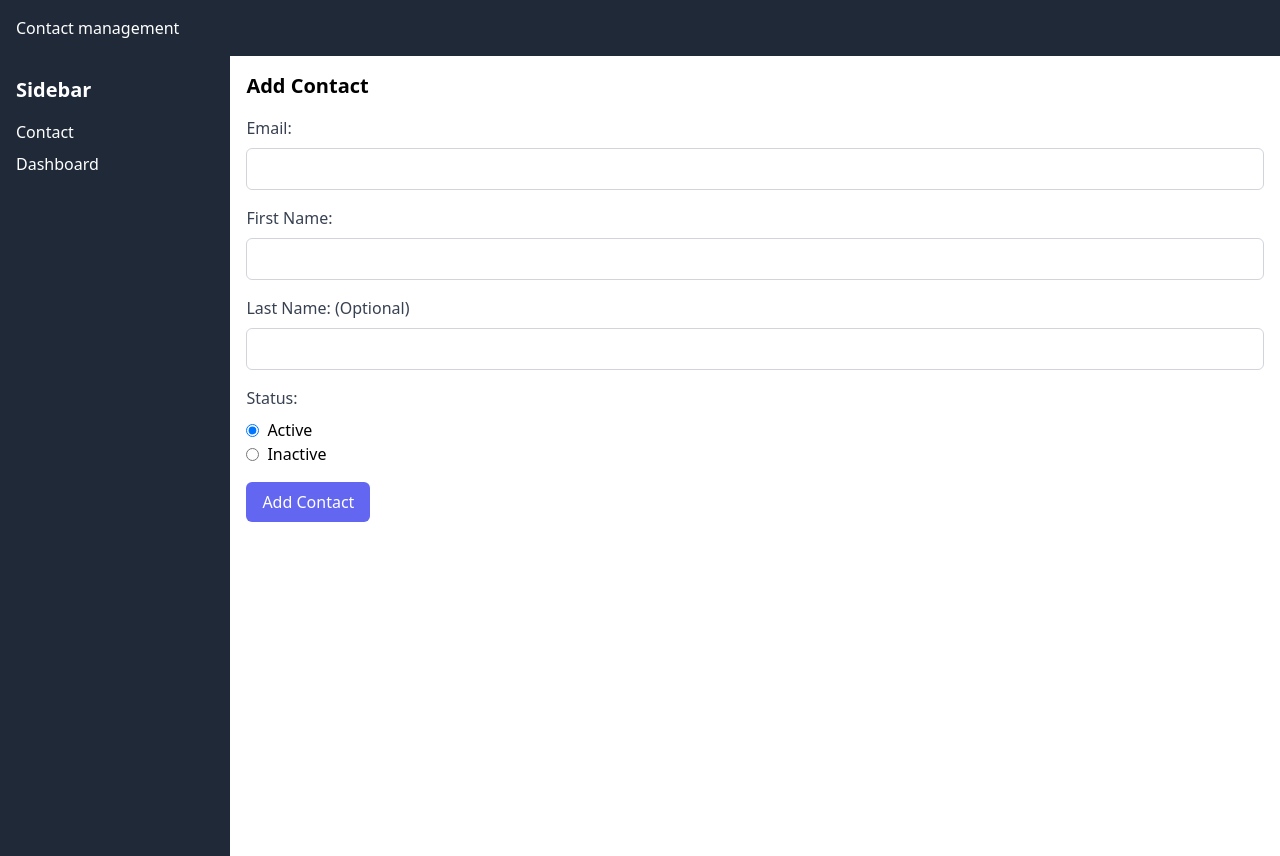
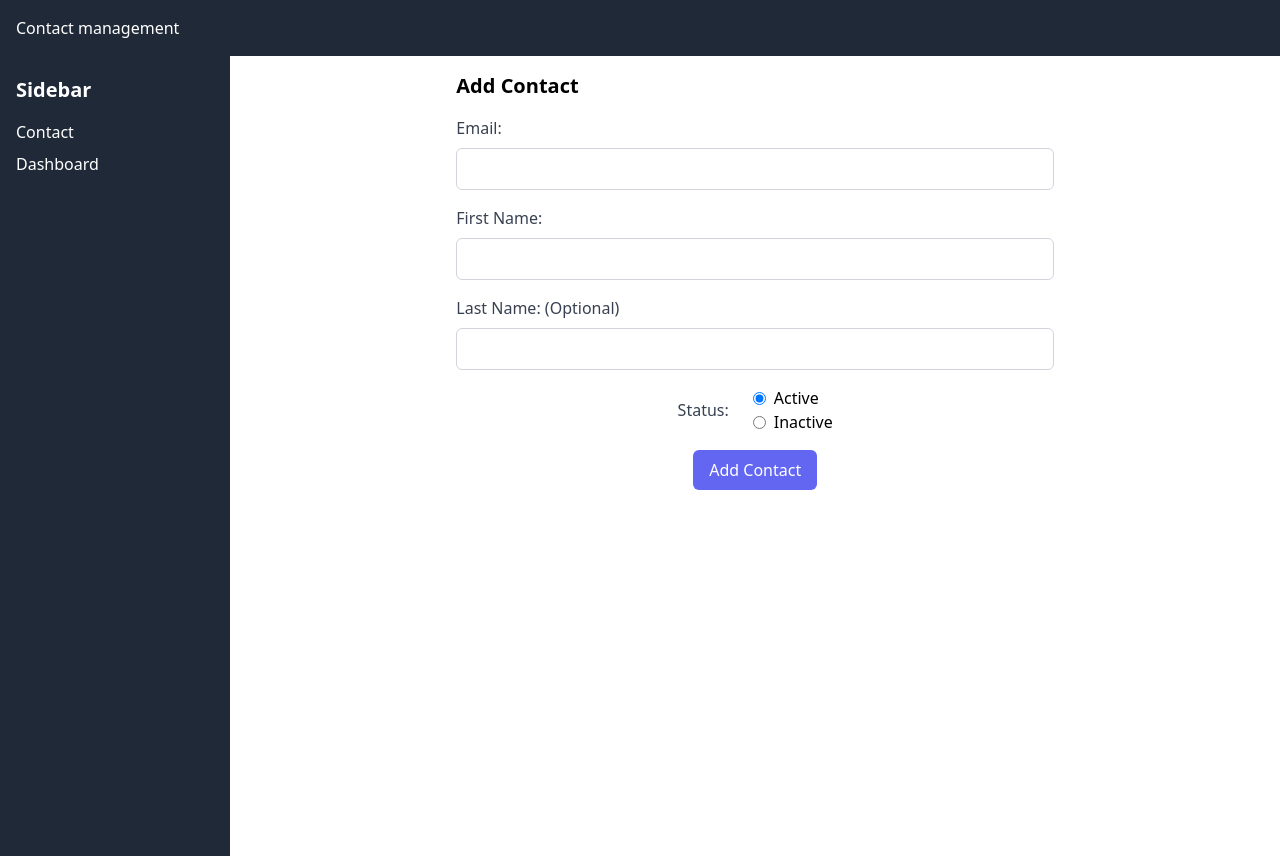
Before and after one commit to Rishabh3007/contact-management, a React (Create React App) app: page /create in a window 1280 px wide. Built offline with nearby package versions, Linux system fonts and the light colour scheme.

Commit message:
updated css

```diff
--- a/src/layout/Layout.tsx
+++ b/src/layout/Layout.tsx
@@ -9,7 +9,7 @@ function Layout() {
         <Header />
         <div className="flex h-screen">
         <Sidebar />
-        <div className='flex-grow'>
+        <div className='flex-grow overflow-y-auto'>
         <Outlet/>
         </div>
         </div>
--- a/src/layout/Sidebar.tsx
+++ b/src/layout/Sidebar.tsx
@@ -8,7 +8,7 @@ function Sidebar() {
 
 
   return (
-    <div className={`absolute sm:relative sm:top-0 sm:left-0 h-screen w-40 sm:w-[18%] z-50 bg-gray-800 transition duration-300 ease-in-out transform ${isSidebarOpen ? '-translate-x-full' : '-translate-x-0'} sm:translate-x-0`}>
+    <div className={`absolute sm:relative sm:top-0 sm:left-0 min-h-full w-40 sm:w-[18%] z-50 bg-gray-800 transition duration-300 ease-in-out transform ${isSidebarOpen ? '-translate-x-full' : '-translate-x-0'} sm:translate-x-0`}>
       <div className="flex flex-col h-full pt-5 px-4">
         <h1 className="text-xl font-bold text-white mb-4">Sidebar</h1>
         <ul className="space-y-2">
--- a/src/pages/Contact.tsx
+++ b/src/pages/Contact.tsx
@@ -12,14 +12,14 @@ function Contact() {
   return (
     <>
       <div className="flex flex-col items-center">
+        <Link to="/create" className="text-white">
         <button
           type="button"
-          className="bg-indigo-500 text-white px-4 py-2 rounded-md hover:bg-indigo-600 w-3/12 mt-2"
+          className="bg-blue-500 hover:bg-blue-700 text-white font-bold py-2 px-4 rounded-md shadow-sm mt-4"
         >
-          <Link to="/create" className="text-white">
             Add Contact
+        </button>
           </Link>
-        </button>
         {contacts.length > 0 ? (
           <div className="mt-4 grid justify-center grid-cols-2 gap-4 md:grid-cols-3 lg:grid-cols-4 ">
             {/* Responsive grid for cards */}
@@ -54,7 +54,7 @@ function Contact() {
             ))}
           </div>
         ) : (
-          <div className="">
+          <div className="border-solid border-2 rounded-md mt-4 p-2">
             <p>No contact found</p>
             <p>Please Add contact from Create Contact Button</p>
           </div>
--- a/src/pages/CreateContact.tsx
+++ b/src/pages/CreateContact.tsx
@@ -1,6 +1,9 @@
-import React, { useState } from 'react';
-import { useDispatch } from 'react-redux';
-import { addContact, updateContact } from '../lib/features/contact/contactSlice';
+import React, { useState } from "react";
+import { useDispatch } from "react-redux";
+import {
+  addContact,
+  updateContact,
+} from "../lib/features/contact/contactSlice";
 
 interface Contact {
   id: string;
@@ -10,12 +13,18 @@ interface Contact {
   isActive: boolean;
 }
 
-function CreateContact({ initialData, isUpdateMode } : { initialData?: Contact, isUpdateMode?: boolean}) {
+function CreateContact({
+  initialData,
+  isUpdateMode,
+}: {
+  initialData?: Contact;
+  isUpdateMode?: boolean;
+}) {
   const initialState: Contact = {
-        id: '',
-        email: '',
-        firstName: '',
-        lastName: '',
+    id: "",
+    email: "",
+    firstName: "",
+    lastName: "",
     isActive: true,
   };
   const data = initialData || initialState;
@@ -25,12 +34,17 @@ function CreateContact({ initialData, isUpdateMode } : { initialData?: Contact,
 
   const dispatch = useDispatch();
 
-  const handleChange = (event: React.ChangeEvent<HTMLInputElement | HTMLTextAreaElement>) => {
+  const handleChange = (
+    event: React.ChangeEvent<HTMLInputElement | HTMLTextAreaElement>
+  ) => {
     // setFormData({ ...formData, [event.target.name]: event.target.value });
-    if (event.target.type === 'radio') {
-        setFormData({...formData, [event.target.name]: event.target.value === 'true' });
+    if (event.target.type === "radio") {
+      setFormData({
+        ...formData,
+        [event.target.name]: event.target.value === "true",
+      });
     } else {
-        setFormData({...formData, [event.target.name]: event.target.value });
+      setFormData({ ...formData, [event.target.name]: event.target.value });
     }
   };
 
@@ -41,15 +55,15 @@ function CreateContact({ initialData, isUpdateMode } : { initialData?: Contact,
     let isValid = true;
 
     if (!formData.email) {
-      validationErrors.email = 'Email is required';
+      validationErrors.email = "Email is required";
       isValid = false;
     } else if (!/^[^\s@]+@[^\s@]+\.[^\s@]+$/.test(formData.email)) {
-      validationErrors.email = 'Invalid email format';
+      validationErrors.email = "Invalid email format";
       isValid = false;
     }
 
     if (!formData.firstName) {
-      validationErrors.firstName = 'First name is required';
+      validationErrors.firstName = "First name is required";
       isValid = false;
     }
 
@@ -57,7 +71,7 @@ function CreateContact({ initialData, isUpdateMode } : { initialData?: Contact,
 
     if (isValid) {
       // Generate 8-digit numeric ID, convert to string
-      let newId = '';
+      let newId = "";
       while (newId.length < 8) {
         newId += Math.floor(Math.random() * 10).toString(); // Generate random digits
       }
@@ -73,7 +87,7 @@ function CreateContact({ initialData, isUpdateMode } : { initialData?: Contact,
   };
 
   return (
-    <div className="container mx-auto p-4">
+    <div className="container mx-auto p-4 w-3/5">
       <h1 className="text-xl font-bold mb-4">Add Contact</h1>
       <form onSubmit={handleSubmit}>
         <div className="mb-4">
@@ -86,9 +100,13 @@ function CreateContact({ initialData, isUpdateMode } : { initialData?: Contact,
             name="email"
             value={formData.email}
             onChange={handleChange}
-            className={`w-full rounded-md border border-gray-300 px-3 py-2 focus:outline-none focus:ring-indigo-500 focus:border-indigo-500 ${errors.email ? 'border-red-500' : ''}`}
+            className={`w-full rounded-md border border-gray-300 px-3 py-2 focus:outline-none focus:ring-indigo-500 focus:border-indigo-500 ${
+              errors.email ? "border-red-500" : ""
+            }`}
           />
-          {errors.email && <p className="text-red-500 text-xs">{errors.email}</p>}
+          {errors.email && (
+            <p className="text-red-500 text-xs">{errors.email}</p>
+          )}
         </div>
         <div className="mb-4">
           <label htmlFor="firstName" className="block text-gray-700 mb-2">
@@ -100,9 +118,13 @@ function CreateContact({ initialData, isUpdateMode } : { initialData?: Contact,
             name="firstName"
             value={formData.firstName}
             onChange={handleChange}
-            className={`w-full rounded-md border border-gray-300 px-3 py-2 focus:outline-none focus:ring-indigo-500 focus:border-indigo-500 ${errors.firstName ? 'border-red-500' : ''}`}
+            className={`w-full rounded-md border border-gray-300 px-3 py-2 focus:outline-none focus:ring-indigo-500 focus:border-indigo-500 ${
+              errors.firstName ? "border-red-500" : ""
+            }`}
           />
-          {errors.firstName && <p className="text-red-500 text-xs">{errors.firstName}</p>}
+          {errors.firstName && (
+            <p className="text-red-500 text-xs">{errors.firstName}</p>
+          )}
         </div>
         <div className="mb-4">
           <label htmlFor="lastName" className="block text-gray-700 mb-2">
@@ -114,12 +136,19 @@ function CreateContact({ initialData, isUpdateMode } : { initialData?: Contact,
             name="lastName"
             value={formData.lastName}
             onChange={handleChange}
-            className={`w-full rounded-md border border-gray-300 px-3 py-2 focus:outline-none focus:ring-indigo-500 focus:border-indigo-500 ${errors.lastName ? 'border-red-500' : ''}`}
+            className={`w-full rounded-md border border-gray-300 px-3 py-2 focus:outline-none focus:ring-indigo-500 focus:border-indigo-500 ${
+              errors.lastName ? "border-red-500" : ""
+            }`}
           />
-            {errors.lastName && <p className="text-red-500 text-xs">{errors.lastName}</p>}
+          {errors.lastName && (
+            <p className="text-red-500 text-xs">{errors.lastName}</p>
+          )}
         </div>
-        <div className="mb-4">
-  <label className="block text-gray-700 mb-2">Status:</label>
+
+        <div className="mb-4 flex flex-row gap-6 justify-center">
+          <label className="block text-gray-700 my-auto">Status:</label>
+          <div className="flex flex-col">
+
           <div className="flex items-center">
             <input
               type="radio"
@@ -145,22 +174,26 @@ function CreateContact({ initialData, isUpdateMode } : { initialData?: Contact,
           <label htmlFor="inactive">Inactive</label>
           </div>
               </div>
-    {
-      !isUpdateMode ? (
+        </div>
+        <div className="flex justify-center">
+
+        {!isUpdateMode ? (
           <button
           type="submit"
-          className="bg-indigo-500 text-white px-4 py-2 rounded-md hover:bg-indigo-600" >
+          className="bg-indigo-500 text-white px-4 py-2 rounded-md hover:bg-indigo-600"
+          >
             Add Contact
           </button>
         ) : (
           <button
           type="button"
           onClick={handleUpdate}
-          className="bg-indigo-500 text-white px-4 py-2 rounded-md hover:bg-indigo-600" >
+          className="bg-indigo-500 text-white px-4 py-2 rounded-md hover:bg-indigo-600"
+          >
             Update
           </button>
-      )
-    }
+        )}
+        </div>
       </form>
     </div>
   );
--- a/src/pages/Dashboard.tsx
+++ b/src/pages/Dashboard.tsx
@@ -1,104 +1,3 @@
-// import React, { useEffect, useState } from "react";
-// import { useQuery } from "@tanstack/react-query";
-// import axios from "axios";
-// import { Line } from 'react-chartjs-2';
-
-// interface IChartData {
-//   labels: string[];
-//   datasets: {
-//     label: string;
-//     data: (any | null)[];
-//     borderColor: string;
-//     fill: false;
-//   }[];
-// }
-
-// function Dashboard() {
-//   const [chartData, setChartData] = useState<IChartData>({} as IChartData);
-
-//   const { data, isLoading } = useQuery({
-//     queryFn: async () => {
-//         const response = await axios.get("https://disease.sh/v3/covid-19/countries")
-//         return response.data;
-//     },
-//     queryKey: ["countryData"],
-//   });
-//   const { data : resData , isLoading : loading } = useQuery({
-//     queryFn: async () => {
-//         const response = await axios.get("https://disease.sh/v3/covid-19/historical/all?lastdays=all")
-//         return response.data;
-//     },
-//     queryKey: ["caseData"],
-//   });
-
-//   useEffect(() => {
-//     if (!loading && resData) {
-//       const caseDataObj = resData.cases;
-//       const labels = Object.keys(caseDataObj);
-//       const casesData = Object.values(caseDataObj);
-
-//       setChartData({
-//         labels,
-//         datasets: [
-//           {
-//             label: 'Cases',
-//             data: casesData,
-//             borderColor: 'rgba(75, 192, 192, 1)',
-//             fill: false,
-//           },
-//         ],
-//       });
-//     }
-//   }, [loading, resData]);
-
-//   if (isLoading || loading) return <div>Loading...</div>;
-//   console.log(resData)
-
-//   const caseData  = resData.cases;
-//       const labels = Object.keys(caseData);
-//       const casesData = Object.values(caseData);
-//       setChartData({
-//         labels,
-//         datasets: [
-//           {
-//             label: 'Cases',
-//             data: casesData,
-//             borderColor: 'rgba(75, 192, 192, 1)',
-//             fill: false,
-//           },
-//         ],
-//       });
-
-//   return(
-//     <div>
-//     <div className="h-screen bg-gray-100">
-//       <div className="p-8">
-//         <h1 className="text-3xl font-semibold text-gray-800">
-//           COVID-19 Cases Fluctuations
-//         </h1>
-//         <p className="text-gray-600">
-//           Data fetched from{' '}
-//           <a
-//             href="https://disease.sh/v3/covid-19/historical/all?lastdays=all"
-//             className="text-blue-500 underline"
-//             target="_blank"
-//             rel="noopener noreferrer"
-//           >
-//             COVID-19 API
-//           </a>
-//         </p>
-//       </div>
-//       <div className="p-8">
-//         <Line data={chartData} />
-//       </div>
-//     </div>
-//   </div>
-//   )
-// }
-
-// export default Dashboard;
-
-
 import React, { useEffect, useState } from "react";
 import { useQuery } from "@tanstack/react-query";
 import axios from "axios";
@@ -127,34 +26,6 @@ function Dashboard() {
     queryKey: ["countryData"],
   });
 
-  // const { data: caseData, isLoading: isCaseDataLoading } = useQuery({
-  //   queryFn: async () => {
-  //     const response = await axios.get("https://disease.sh/v3/covid-19/historical/all?lastdays=all");
-  //     return response.data;
-  //   },
-  //   queryKey: ["caseData"],
-  // });
-
-  // useEffect(() => {
-  //   if (!isCaseDataLoading && caseData) {
-  //     const caseDataObj = caseData.cases;
-  //     const labels = Object.keys(caseDataObj);
-  //     const casesData = Object.values(caseDataObj);
-
-  //     setChartData({
-  //       labels,
-  //       datasets: [
-  //         {
-  //           label: 'Cases',
-  //           data: casesData,
-  //           borderColor: 'rgba(75, 192, 192, 1)',
-  //           fill: false,
-  //         },
-  //       ],
-  //     });
-  //   }
-  // }, [isCaseDataLoading, caseData]);
-
   if (isCountryDataLoading) return <div>Loading...</div>;
 
   return(
@@ -182,8 +53,10 @@ function Dashboard() {
     //   </div>
     // </div>
     <>
-    <h1>dashboard</h1>
+    <h1 className="text-center my-4 text-xl font-semibold">Dashboard</h1>
+    <div className="w-3/4 mx-auto">
     <LineGraph />
+    </div>
     <MapComponent/>
     </>
   )
--- a/src/pages/MapComponent.tsx
+++ b/src/pages/MapComponent.tsx
@@ -92,14 +92,14 @@ export default function MapComponent() {
 
   return (
     <MapContainer
-      style={{ height: "80vh", width: "100vw" }}
+      style={{ height:"50%", width: "80%", margin: "20px auto", position: "relative", zIndex: "-20" }}
       center={center}
       zoom={2}
-    >
+      >
       <TileLayer
         attribution='&copy; <a href="http://osm.org/copyright">OpenStreetMap</a> contributors'
         url="https://{s}.tile.openstreetmap.org/{z}/{x}/{y}.png"
-      />
+        />
       {markers}
     </MapContainer>
   );
```
Lines whose indentation alone changed are shown as unchanged.
